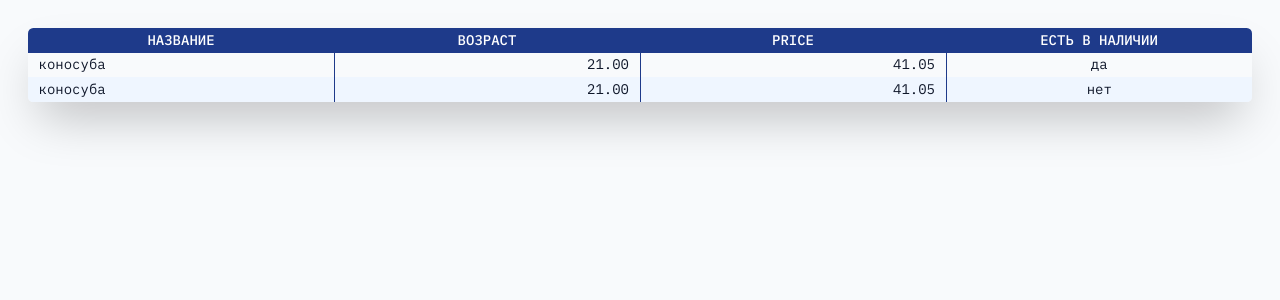
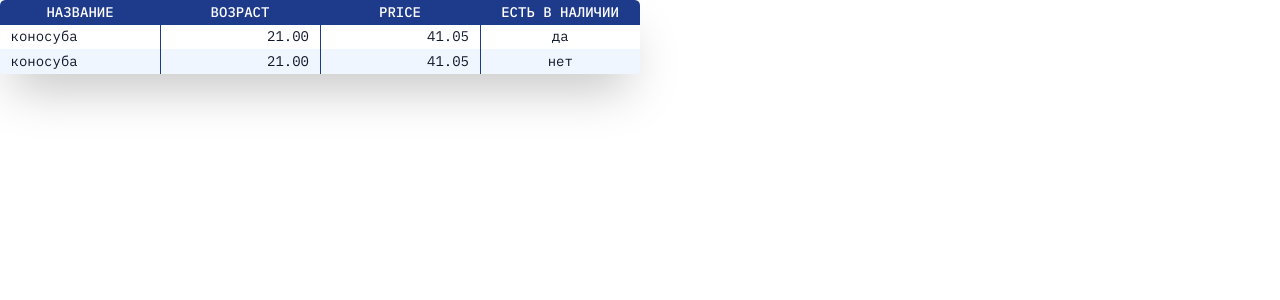
Before and after one commit to vmoltaemcrkonrgcechd/rvn_client, a Vue app: page /page in a window 1280 px wide. Shown: the top 300 px of the page. Built offline with nearby package versions, Linux system fonts and the light colour scheme.

Commit message:
added universal component

```diff
--- a/src/App.vue
+++ b/src/App.vue
@@ -1,47 +1,3 @@
-<script setup>
-import DataTable from "@/components/dataTable/DataTable.vue";
-
-const columns = [
-  {
-    columnName: "name",
-    displayName: "название",
-  },
-  {
-    columnName: "age",
-    displayName: "возраст",
-  },
-  {
-    columnName: "price",
-  },
-  {
-    columnName: "bool",
-    displayName: "есть в наличии",
-  },
-];
-
-const rows = [
-  {
-    name: "коносуба",
-    age: 21,
-    price: 41.05,
-    bool: true,
-  },
-  {
-    name: "коносуба",
-    age: 21,
-    price: 41.05,
-    bool: false,
-  },
-];
-
-const data = {
-  rows,
-  columns,
-};
-</script>
-
 <template>
-  <div class="h-screen w-screen p-8 bg-slate-50">
-    <DataTable :data="data" />
-  </div>
+  <router-view />
 </template>
--- a/src/components/dataTable/BodyCell.vue
+++ b/src/components/dataTable/BodyCell.vue
@@ -1,7 +1,6 @@
 <script setup>
 import { computed } from "vue";
-
-const FRACTION_DIGITS = 2;
+import Constants from "@/constants";
 
 const props = defineProps({
   value: null,
@@ -18,7 +17,7 @@ const cellClass = computed(() => {
 const formattedValue = computed(() => {
   switch (typeof props.value) {
     case "number":
-      return props.value.toFixed(FRACTION_DIGITS);
+      return props.value.toFixed(Constants.FRACTION_DIGITS);
     case "boolean":
       return props.value ? "да" : "нет";
     default:
--- /dev/null
+++ b/src/components/element/Element.vue
@@ -0,0 +1,36 @@
+<script setup>
+import { computed, onBeforeMount } from "vue";
+import Constants from "@/constants";
+import DataTable from "@/components/dataTable/DataTable.vue";
+import { useIndexStore } from "@/stores/index.js";
+
+const props = defineProps({
+  element: Object,
+});
+
+const indexStore = useIndexStore();
+
+let reactiveElement;
+
+onBeforeMount(() => {
+  reactiveElement = indexStore.setElement(props.element);
+});
+
+const getComponent = computed(() => {
+  switch (props.element.type) {
+    case Constants.TABLE_TYPE_NAME:
+      return DataTable;
+
+    default:
+      return null;
+  }
+});
+
+const data = computed(() => {
+  return reactiveElement.value.data;
+});
+</script>
+
+<template>
+  <component :is="getComponent" :data="data" />
+</template>
--- /dev/null
+++ b/src/constants/index.js
@@ -0,0 +1,7 @@
+const FRACTION_DIGITS = 2;
+const TABLE_TYPE_NAME = "table";
+
+export default {
+  FRACTION_DIGITS,
+  TABLE_TYPE_NAME,
+};
--- /dev/null
+++ b/src/pages/Page.vue
@@ -0,0 +1,60 @@
+<script setup>
+import { onMounted, ref } from "vue";
+import Element from "@/components/element/Element.vue";
+import Constants from "@/constants/index.js";
+
+const columns = [
+  {
+    columnName: "name",
+    displayName: "название",
+  },
+  {
+    columnName: "age",
+    displayName: "возраст",
+  },
+  {
+    columnName: "price",
+  },
+  {
+    columnName: "bool",
+    displayName: "есть в наличии",
+  },
+];
+
+const rows = [
+  {
+    name: "коносуба",
+    age: 21,
+    price: 41.05,
+    bool: true,
+  },
+  {
+    name: "коносуба",
+    age: 21,
+    price: 41.05,
+    bool: false,
+  },
+];
+
+const data = {
+  rows,
+  columns,
+};
+
+const element = {
+  id: 1,
+  type: Constants.TABLE_TYPE_NAME,
+  tableName: "some_table",
+  data,
+};
+
+const elements = ref([element]);
+
+onMounted(() => {});
+</script>
+
+<template>
+  <div class="grid grid-cols-2 h-screen w-screen items-start">
+    <Element v-for="element in elements" :key="element.id" :element="element" />
+  </div>
+</template>
--- a/src/router/index.js
+++ b/src/router/index.js
@@ -1,6 +1,12 @@
 import { createRouter, createWebHistory } from "vue-router";
+import Page from "@/pages/Page.vue";
 
-const routes = [];
+const routes = [
+  {
+    path: "/page",
+    component: Page,
+  },
+];
 
 export default createRouter({
   routes,
--- /dev/null
+++ b/src/stores/index.js
@@ -0,0 +1,24 @@
+import { defineStore } from "pinia";
+import { ref } from "vue";
+
+export const useIndexStore = defineStore("index", () => {
+  const elements = {};
+
+  const setElement = (element) => {
+    if (elements[element.tableName] === undefined) {
+      elements[element.tableName] = {};
+    }
+
+    if (elements[element.tableName][element.id] === undefined) {
+      elements[element.tableName][element.id] = ref({});
+    }
+
+    elements[element.tableName][element.id].value = element;
+
+    return elements[element.tableName][element.id];
+  };
+
+  return {
+    setElement,
+  };
+});
```
